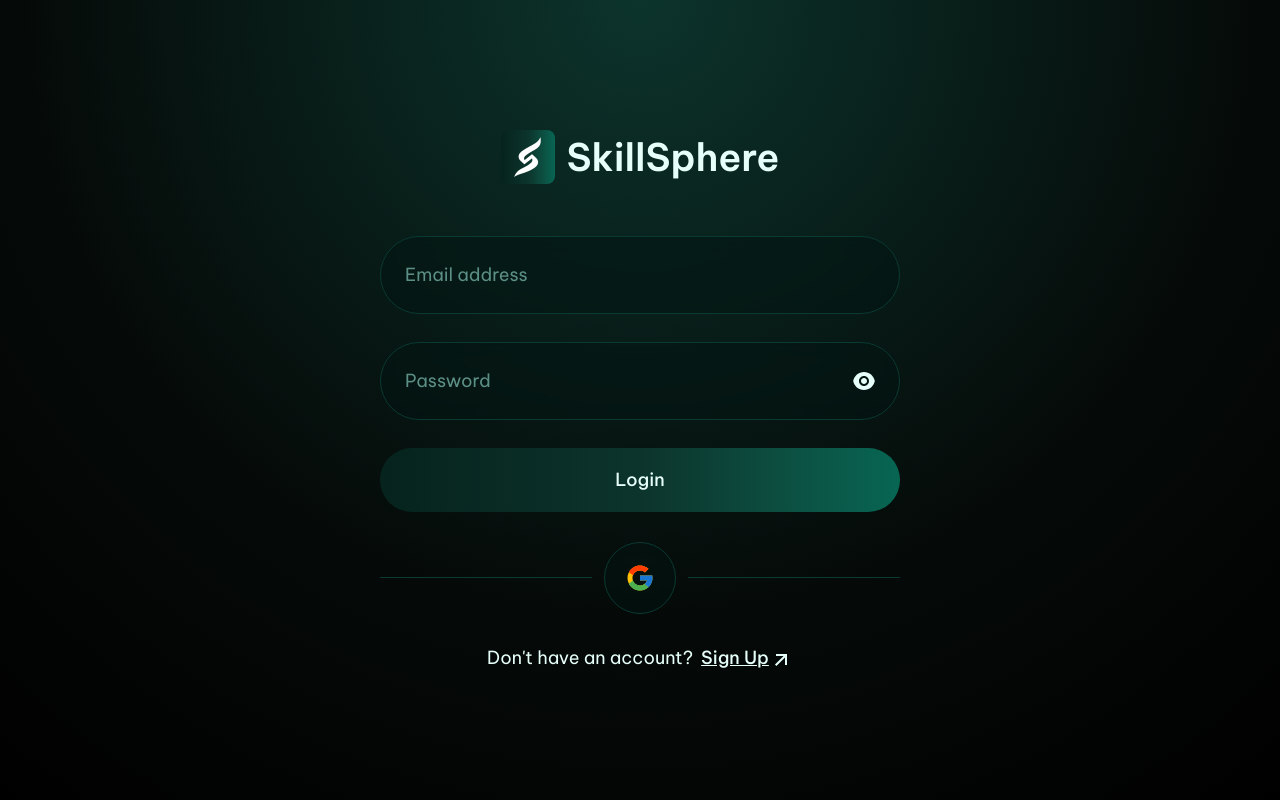
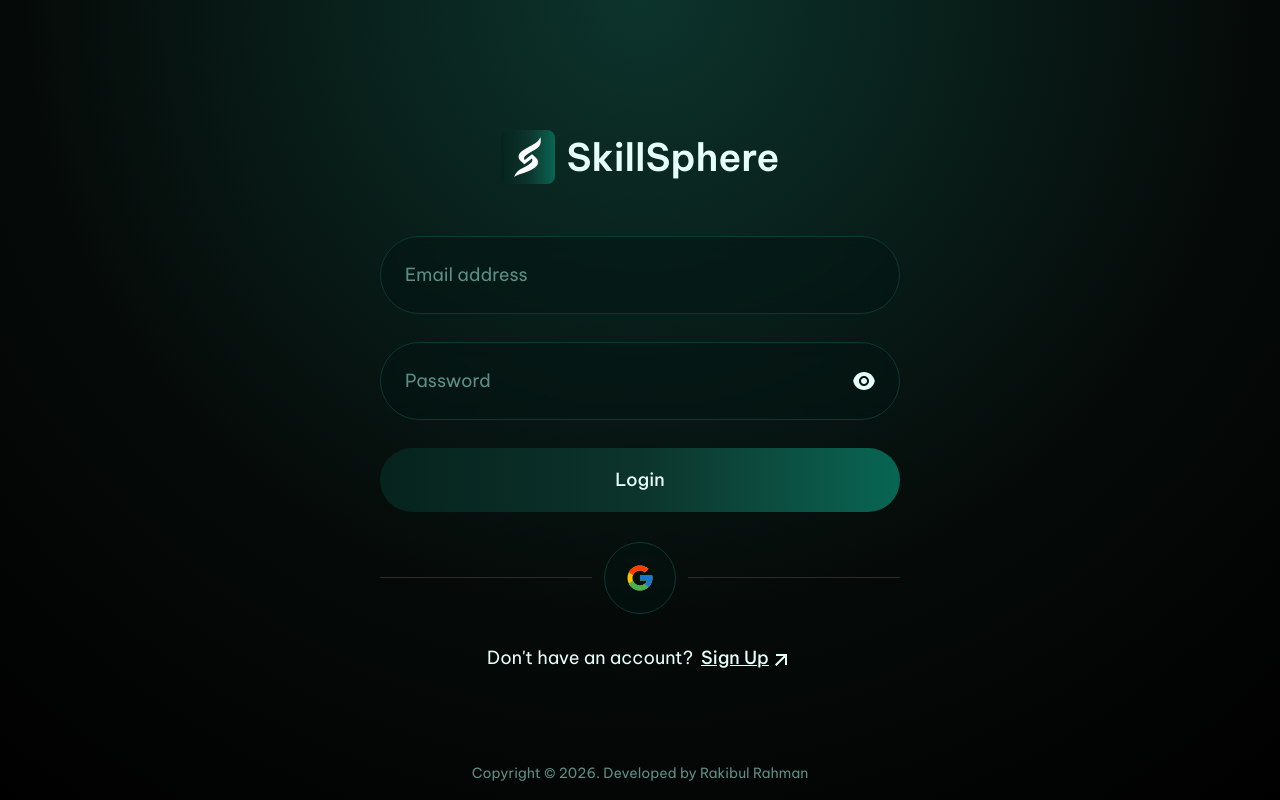
Before and after one commit to quantumrahman/skillsphere-platform, a Next.js app: page /auth/login in a window 1280 px wide. Built offline with nearby package versions, Linux system fonts and the light colour scheme.

Commit message:
feat: add copyright text at the bottom

```diff
--- a/src/app/(auth)/layout.jsx
+++ b/src/app/(auth)/layout.jsx
@@ -14,8 +14,11 @@ export const metadata = {
 
 export default function AuthLayout({ children }) {
     return (
-        <div className={`${beVietnamePro.variable} w-full min-h-screen antialiased bg-black bg-[radial-gradient(circle_at_top,#0C342C_0%,#050A08_60%,#000000_100%)]`}>
+        <div className={`${beVietnamePro.variable} w-full min-h-screen antialiased bg-black bg-[radial-gradient(circle_at_top,#0C342C_0%,#050A08_60%,#000000_100%)] relative`}>
             {children}
+            <div className="w-full text-center py-4 absolute bottom-0 px-5">
+                <span className="text-sm text-[#5C8F86]">Copyright &copy; 2026. Developed by Rakibul Rahman</span>
+            </div>
         </div>
     );
 };
```
